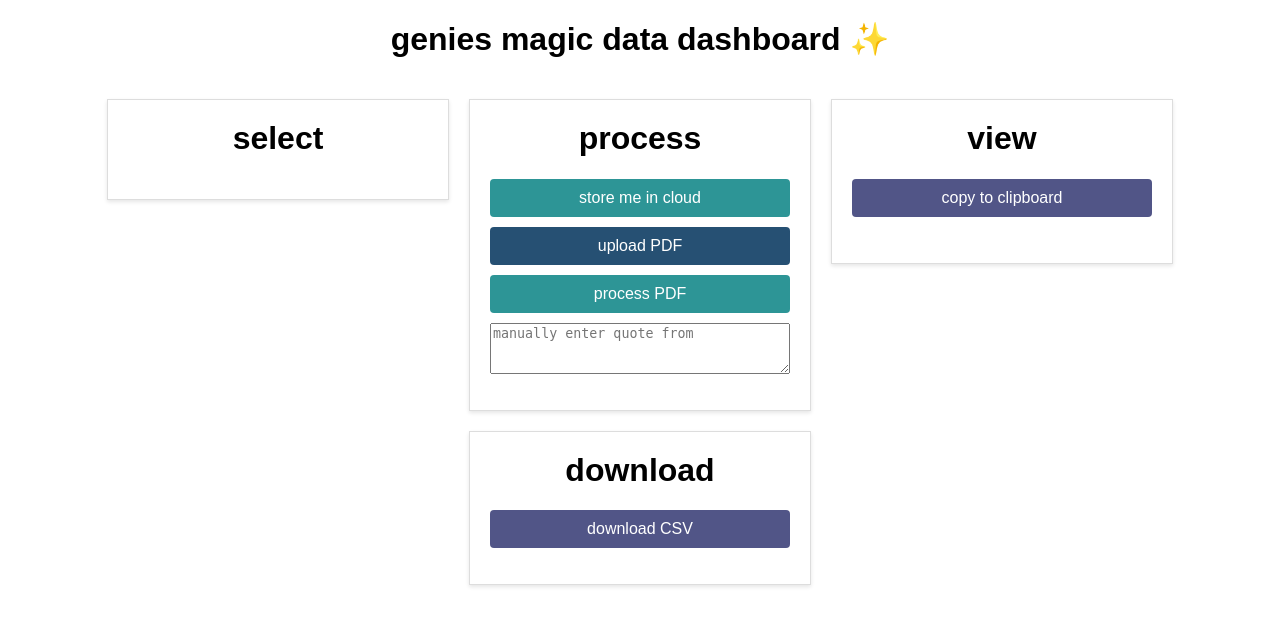
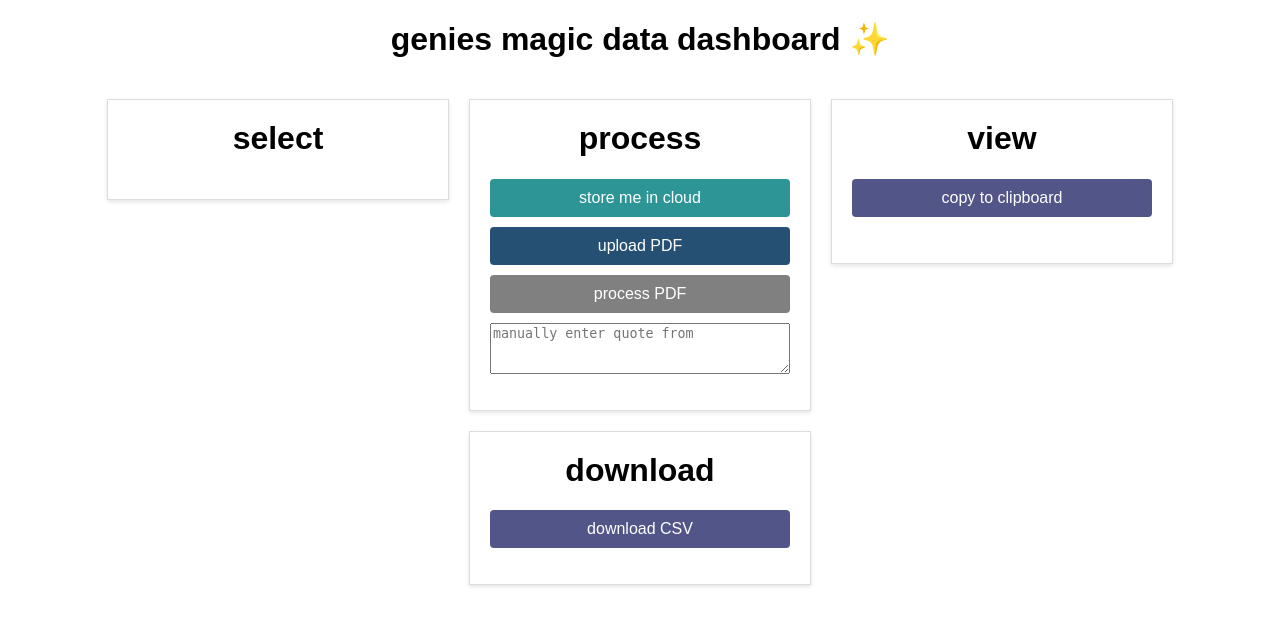
Before and after one commit to TobyFenn/data-dashboard, a Flask app: template pythonProject/templates/index.html in a window 1280 px wide. Shown: the top 626 px of the page. Run offline with Flask 3, Linux system fonts and the light colour scheme; the template is opened without the code that fills it, so the values that code supplies are empty.

Commit message:
btn fx lol

```diff
--- a/pythonProject/templates/index.html
+++ b/pythonProject/templates/index.html
@@ -30,7 +30,7 @@
                     <button class="store-btn" type="submit">store me in cloud</button>
                     <input type="file" id="pdfUpload" name="pdfUpload" accept="application/pdf" style="display: none;" onchange="handleFileSelect(event, '{{ selected_collection }}')">
                     <label for="pdfUpload" class="upload-btn">upload PDF</label>
-                    <button class="store-btn" type="button" id="processPdfButton">process PDF</button>
+                    <button class="store-btn" type="button" id="processPdfButton" disabled style="background-color: grey; cursor: not-allowed;">process PDF</button>
                     <textarea id="itemTextarea" name="item" placeholder="manually enter quote from {{ selected_collection }}" rows="3" autocomplete="off"></textarea>
                 </div>
             </form>
@@ -79,8 +79,10 @@
     function handleFileSelect(event, collectionName) {
         var selectedFile = event.target.files[0];
         if (selectedFile) {
-                var label = document.getElementById('fileLabel_' + collectionName);
-                label.textContent = 'File selected: ' + selectedFile.name;
+            var processPdfButton = document.getElementById('processPdfButton');
+            processPdfButton.disabled = false;
+            processPdfButton.style.backgroundColor = ""; // Reset to default color
+            processPdfButton.style.cursor = "pointer"; // Change cursor to indicate it's clickable
         }
     }
 
@@ -91,13 +93,39 @@
             }
          });
 
+    function startColorCycle(button) {
+        const colors = ["red", "orange", "yellow", "green", "blue", "indigo", "violet"];
+        let currentColorIndex = 0;
+
+        button.style.transition = "background-color 0.5s linear";
+
+        const cycleColors = () => {
+            button.style.backgroundColor = colors[currentColorIndex];
+            currentColorIndex = (currentColorIndex + 1) % colors.length;
+        };
+
+        // Start cycling colors
+        const intervalId = setInterval(cycleColors, 500);
+
+        return intervalId; // Return the interval ID so it can be cleared later
+    }
+
+    function stopColorCycle(button, intervalId) {
+        clearInterval(intervalId);
+        button.style.backgroundColor = ""; // Reset to default style
+        button.style.transition = ""; // Reset transition
+    }
+
     document.getElementById('processPdfButton').addEventListener('click', function () {
+        if (!this.disabled) {
+            const processPdfButton = this;
+            const colorCycleIntervalId = startColorCycle(processPdfButton);
+
             var eventSource = new EventSource('/process_pdf');
             eventSource.onmessage = function(event) {
                 console.log("Received data:", event.data);
                 var response = JSON.parse(event.data);
 
-        // Check if the 'content' key is present in the response
                 if (response.hasOwnProperty('content')) {
                     document.getElementById('apiResponse').innerHTML += response.content;
                 } else {
@@ -107,13 +135,22 @@ document.getElementById('processPdfButton').addEventListener('click', function (
 
             eventSource.onerror = function(error) {
                 console.log("Error during streaming:", error);
+                document.getElementById('apiResponse').innerHTML += "Error during streaming";
+                stopColorCycle(processPdfButton, colorCycleIntervalId);
+                processPdfButton.disabled = true;
+                processPdfButton.style.backgroundColor = "grey";
+                processPdfButton.style.cursor = "not-allowed";
                 eventSource.close();
             };
+
+            eventSource.onclose = function() {
+                stopColorCycle(processPdfButton, colorCycleIntervalId);
+                processPdfButton.disabled = true;
+                processPdfButton.style.backgroundColor = "grey";
+                processPdfButton.style.cursor = "not-allowed";
+            };
+        }
     });
-
-</script>
-
-
 </script>
 </body>
 </html>
```
Lines whose indentation alone changed are shown as unchanged.
